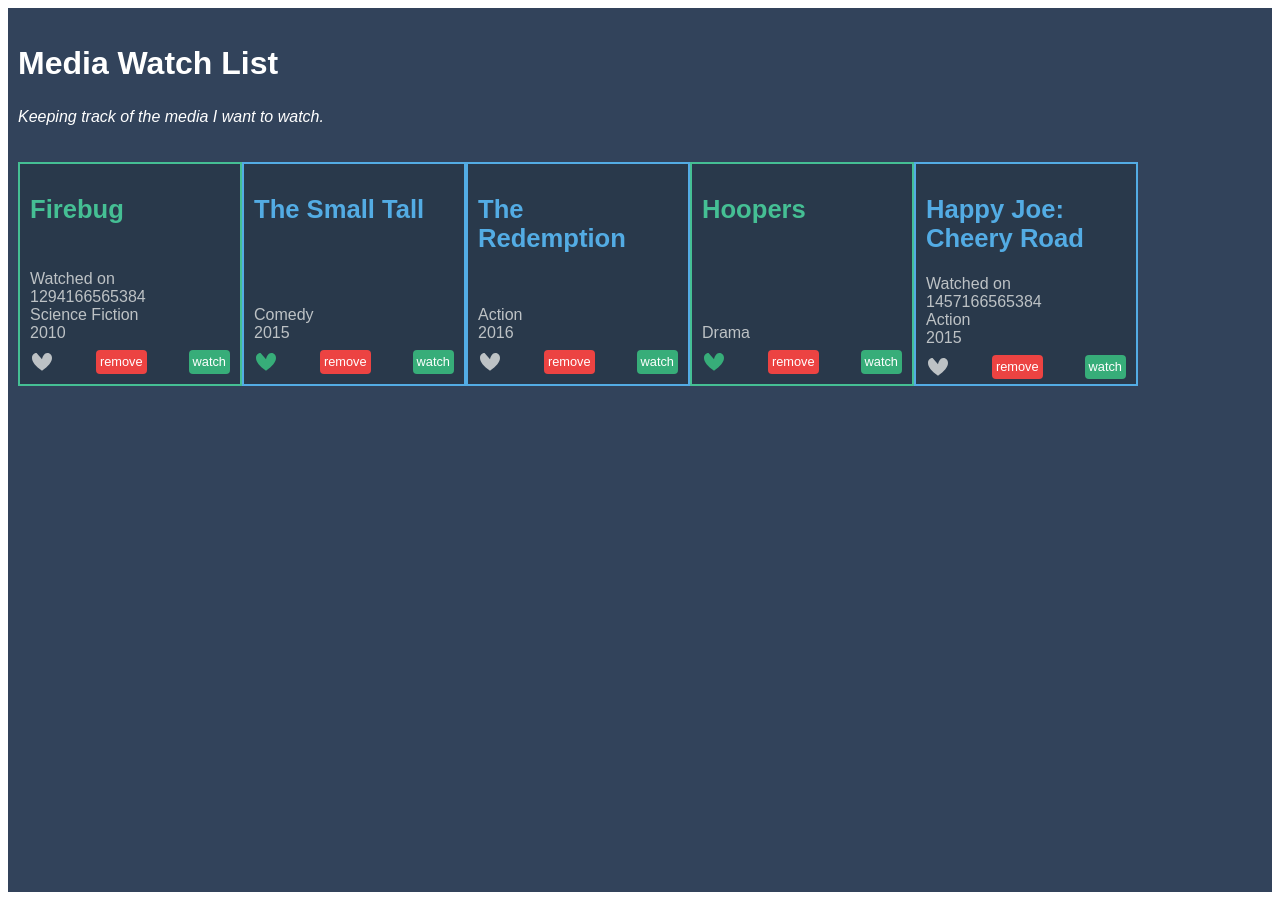
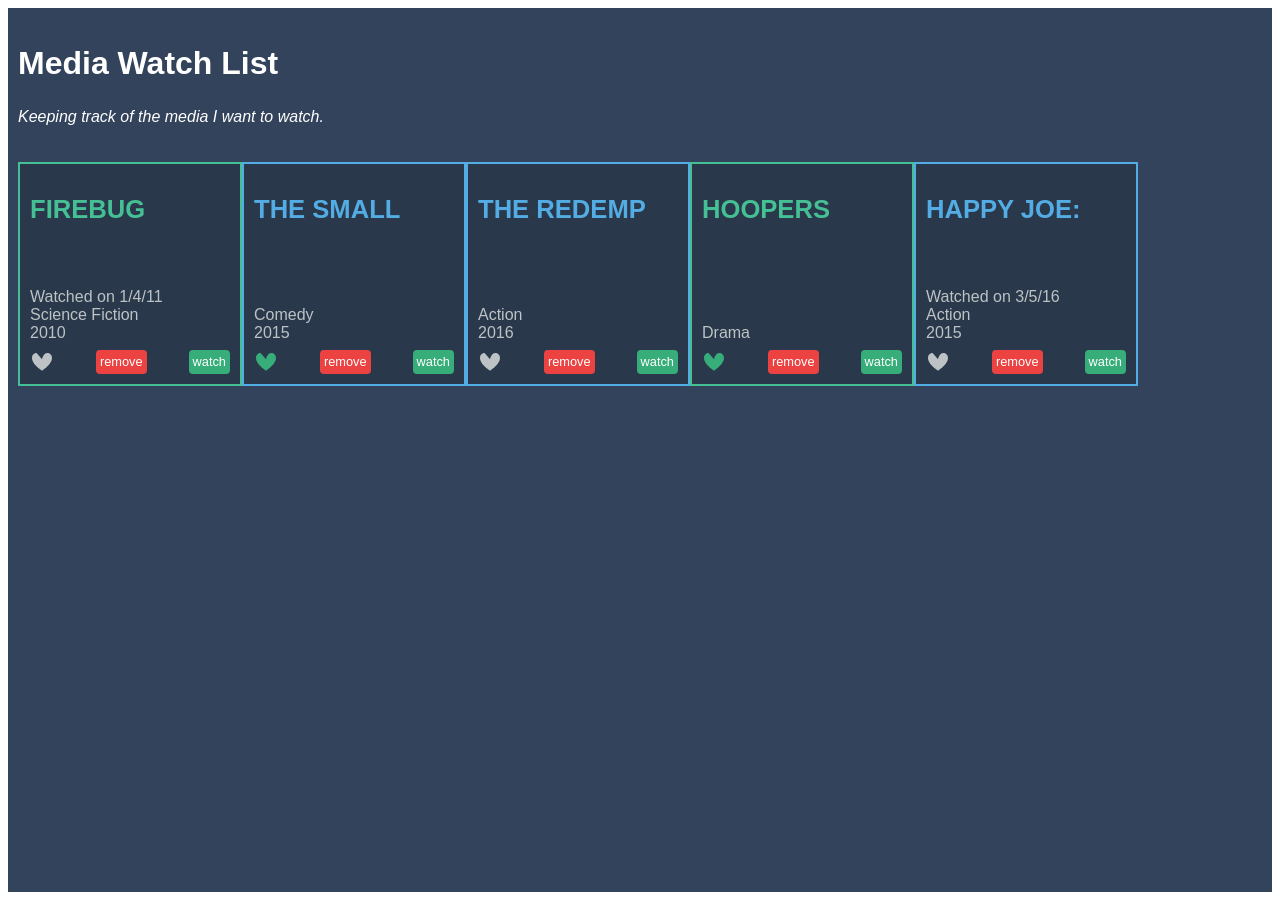
Before and after one commit to dmaharana/angular2-essential-training-updated, an Angular app: page / in a window 1280 px wide. Built offline with nearby package versions, Linux system fonts and the light colour scheme.

Commit message:
working code after chapter 3-07 using pipes

```diff
--- a/src/app/media-item/media-item.component.html
+++ b/src/app/media-item/media-item.component.html
@@ -1,6 +1,6 @@
-<h2>{{ mediaItem.name }}</h2>
+<h2>{{ mediaItem.name |slice: 0: 10 | uppercase }}</h2>
 <ng-template [ngIf]="mediaItem.watchedOn">
-  <div>Watched on {{ mediaItem.watchedOn }}</div>
+  <div>Watched on {{ mediaItem.watchedOn | date: 'shortDate' }}</div>
 </ng-template>
 
 <div>{{ mediaItem.category }}</div>
```
